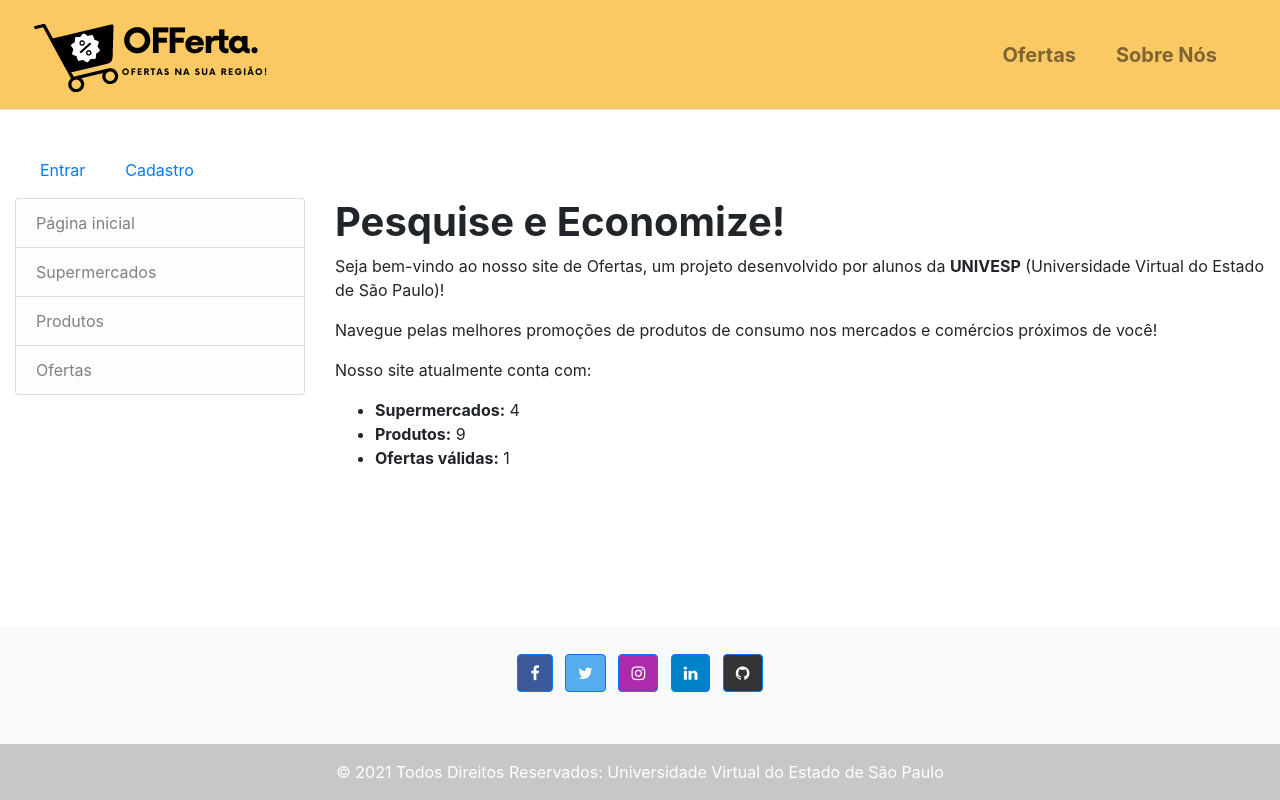
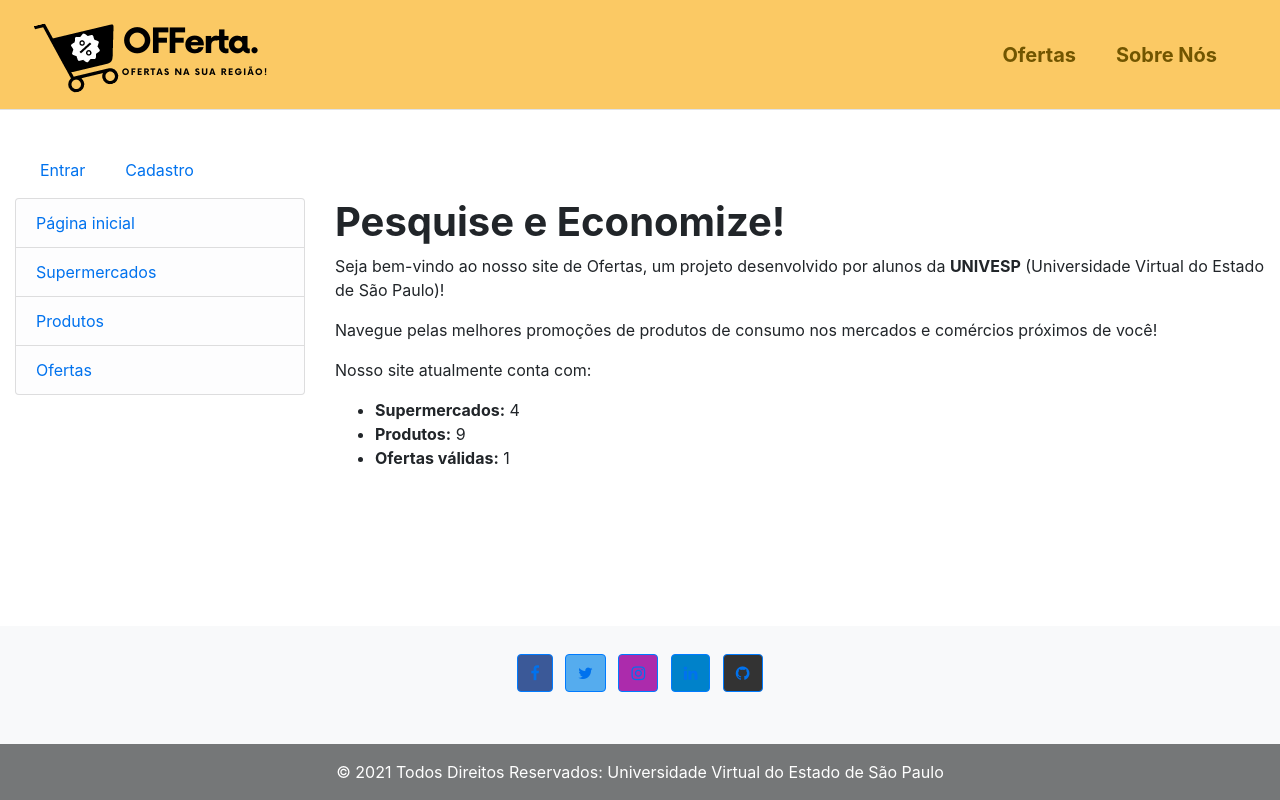
Before and after one commit to alunos2020pi/Projeto-Integrador, a Django app: page /ofertas/ in a window 1280 px wide. Run offline with Django 3.2, Linux system fonts and the light colour scheme; data comes from the database, SQL or seed files in the repository; both versions use the stored data as it was after the commit; some libraries are stand-ins or nearby versions.

Commit message:
Algumas alterações de acessibilidade baseadas na ferramenta Totally

```diff
--- a/ofertas/static/css/styles.css
+++ b/ofertas/static/css/styles.css
@@ -10,6 +10,10 @@ body {
     overflow-y: overlay !important;
     overflow-x: auto;
     overflow-wrap: break-word;
+}
+
+a:link {
+  color: #0072ee;
 }
 
 .active {
--- a/ofertas/templates/base_generic.html
+++ b/ofertas/templates/base_generic.html
@@ -35,10 +35,10 @@
         <div class="collapse navbar-collapse" id="navbarCollapse">
             <ul class="navbar-nav ml-auto">
                 <li class="nav-item">
-                    <a href="{% url 'ofertas' %}" class="nav-link lead mr-4 font-weight-bold">Ofertas</a>
+                    <a href="{% url 'ofertas' %}" class="nav-link lead mr-4 font-weight-bold" style="color:#715500" >Ofertas</a>
                 </li>
                 <li class="nav-item">
-                    <a href="{% url 'about' %}" class="nav-link lead mr-4 font-weight-bold">Sobre Nós</a>
+                    <a href="{% url 'about' %}" class="nav-link lead mr-4 font-weight-bold" style="color:#715500">Sobre Nós</a>
                 </li>
             </ul>
         </div>
@@ -112,6 +112,7 @@
             style="background-color: #3b5998;"
             href="https://pt-br.facebook.com/univespoficial/"
             role="button"
+			aria-label="página da Univesp no Facebook"
             ><i class="fa fa-facebook"></i
           ></a>
 
@@ -121,6 +122,7 @@
             style="background-color: #55acee;"
             href="https://twitter.com/univespoficial"
             role="button"
+			aria-label="página da Univesp no twitter"
             ><i class="fa fa-twitter"></i
           ></a>
 
@@ -130,6 +132,7 @@
             style="background-color: #ac2bac;"
             href="https://www.instagram.com/univespoficial/?hl=pt-br"
             role="button"
+			aria-label="página da Univesp no Instagram"
             ><i class="fa fa-instagram"></i
           ></a>
 
@@ -139,6 +142,7 @@
             style="background-color: #0082ca;"
             href="https://www.linkedin.com/school/univespoficial/"
             role="button"
+			aria-label="página da Univesp no Linkedin"
             ><i class="fa fa-linkedin"></i
           ></a>
           <!-- Github -->
@@ -147,6 +151,7 @@
             style="background-color: #333333;"
             href="https://github.com/alunos2020pi/Projeto-Integrador"
             role="button"
+			aria-label="página do projeto no Github"
             ><i class="fa fa-github"></i
           ></a>
         </section>
@@ -155,7 +160,7 @@
       <!-- Grid container -->
 
       <!-- Copyright -->
-      <div class="text-center p-3" style="background-color: rgba(0, 0, 0, 0.2);">
+      <div class="text-center p-3" style="background-color: #757778;">
         © 2021 Todos Direitos Reservados:
         <a class="text-white" href="https://univesp.br"> Universidade Virtual do Estado de São Paulo</a>
       </div>
```
Also changed, not shown: db.sqlite3.
